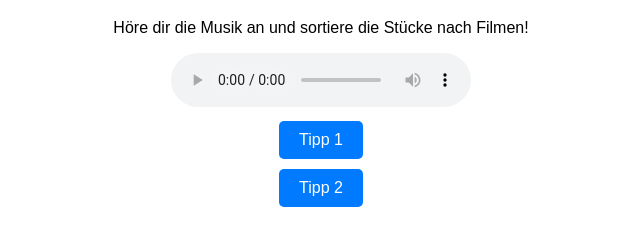
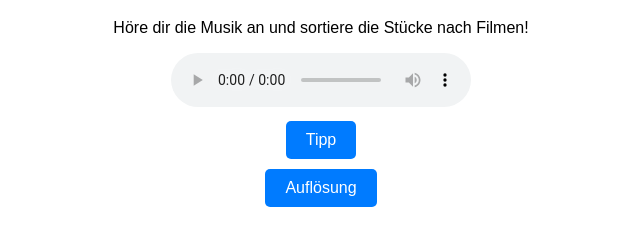
Before and after one commit to Maike98/audio_raetsel-6, a plain HTML site: page index.html in a window 1280 px wide. Shown: the part 61-306 px from the top of the page, without its empty margins (319-959 px from the left). Drawn offline with Linux system fonts and the light colour scheme.

Commit message:
Update index.html

```diff
--- a/index.html
+++ b/index.html
@@ -57,12 +57,12 @@
 
     <!-- Tipp-Buttons und Felder, immer unter dem Audio-Player -->
     <div>
-        <button onclick="showTip('tip1')">Tipp 1</button>
+        <button onclick="showTip('tip1')">Tipp</button>
         <p id="tip1" class="tip">Ein emotionales und ruhiges Stück, das die romantischen Momente zwischen den Protagonisten untermalt.</p>
     </div>
 
     <div>
-        <button onclick="showTip('tip2')">Tipp 2</button>
+        <button onclick="showTip('tip2')">Auflösung</button>
         <p id="tip2" class="tip"> <img src="https://maike98.github.io/audio_raetsel-6/6.jpeg"</p>
     </div>
 </body>
```
